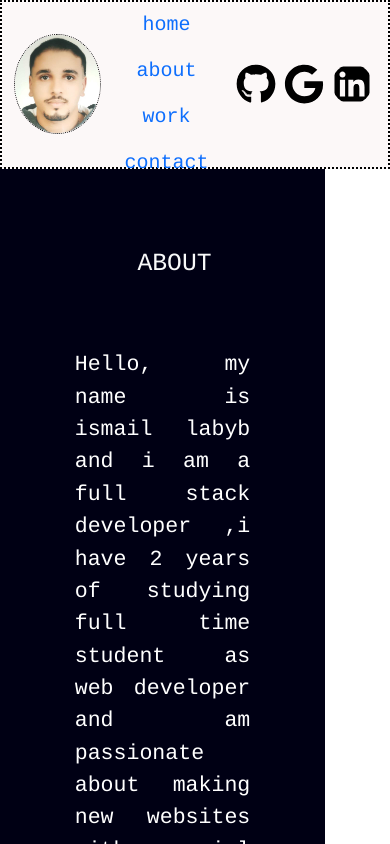
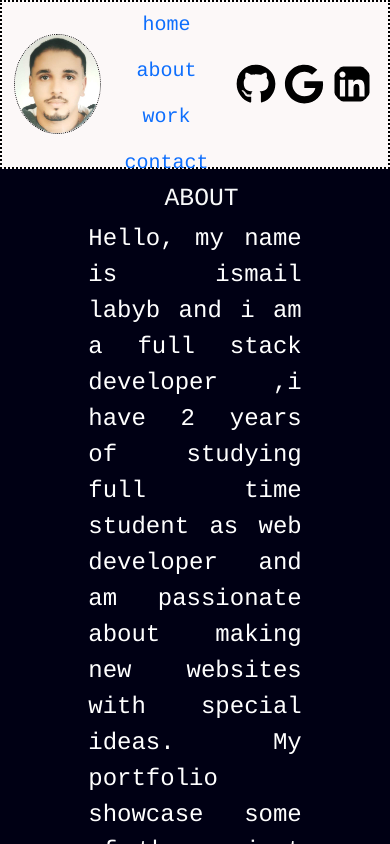
Before and after one commit to labybismail/portfolio1, a React (Create React App) app: page /About in a window 390 px wide. Shown: the top 844 px of the page. Built offline with nearby package versions, Linux system fonts and the light colour scheme.

Commit message:
some edits for home&about

```diff
--- a/src/App.css
+++ b/src/App.css
@@ -5,8 +5,15 @@
 #spanLink{left:40px;bottom:80px;position: absolute;}
 #githubLink,#mailLink,#linkedinLink{border-radius:50%;width:40px;height:40px;}
 .divsStyle{position:absolute;display:flex;justify-content:center;align-items:center;width:60px;height:60px;border-radius:50%;background-color:aliceblue;right:5px;}
-.pStyle{position:absolute;color:whitesmoke;right:80px;}
+.pStyle{position:absolute;color:whitesmoke;right:80px;font-size: 20px;}
 .cardsStyle{width:380px;height:200px;background-size:cover;border-radius:12px;position:relative}
+.div1HomeStyle{background-color:rgba(87,36,233,0.88);height:100vh;}
+.div2HomeStyle{height:100%;display:flex; align-items:center;}
+.pHomeStyle{text-align:justify;color:white;margin:auto;}
+.div1About{background-color:rgb(0,0,20);height:100vh;}
+.h2About{margin-top:80px}
+.pAbout{text-align:justify;margin-top:70px;font-size:24px;}
+.div1Contact{background-color:rgb(0,0,20);height:100vh}
 @media screen and (max-width:1200px) {
     #sidebar{
         height: 20vh;
@@ -36,5 +43,21 @@
     }.pagesDiv{
         margin: auto;
 
+    }.div1HomeStyle{
+        height:80vh;
+        margin-bottom:0;
+    }
+    .div1About{
+        height: 80vh;
+        font-size: 22px;
+    }.pAbout{
+        margin-top: 0;
+    }.h2About{
+        margin-top: 15px;
+    }
+    .div1Contact{
+        height: 80vh;
+    }.pStyle{
+        font-size: 15px;
     }
 }
--- a/src/components/about.js
+++ b/src/components/about.js
@@ -1,9 +1,9 @@
 import { Link } from "react-router-dom";
 export default function About(){
   return(
-    <div className="col-10" style={{backgroundColor:"rgb(0,0,20)",height:"100vh"}}>
-      <h2 className="col-2 mx-auto text-light " style={{marginTop: "80px"}}>ABOUT</h2>
-      <p className="col-7 mx-auto text-white fs-4" style={{textAlign:"justify",marginTop: "70px"}}> Hello, my name is ismail labyb and i am a full stack developer ,i have 2 years of studying full time student as web developer and am passionate about making new websites with special ideas. My portfolio showcase some of the project i have worked in this two years and my skills in js, sql, php, react...</p>
+    <div className="col-xl-10 col-12 div1About " >
+      <h2 className="col-2 mx-auto text-light h2About ">ABOUT</h2>
+      <p className="col-7 mx-auto text-white  pAbout"> Hello, my name is ismail labyb and i am a full stack developer ,i have 2 years of studying full time student as web developer and am passionate about making new websites with special ideas. My portfolio showcase some of the project i have worked in this two years and my skills in js, sql, php, react...</p>
       <div className="col-2 mx-auto">
         <Link to="/work" className="nav-link">
             <button className="btn btn-lg btn-outline-warning mt-2 ms-3">Work</button>
--- a/src/components/contact.js
+++ b/src/components/contact.js
@@ -11,21 +11,21 @@ export default function Contact(){
     const div4Style={top: "480px"}
     return(
         <>
-        <div className="col-10  position-relative " style={{backgroundColor:"rgb(0,0,20)",height:"100vh"}}>
-            <p class="pStyle fs-5 " style={{top:"235px"}} >labybismail.dev@gmail.com</p>
+        <div className="col-12 col-xl-10  position-relative div1Contact">
+            <p class="pStyle" style={{top:"235px"}} >labybismail.dev@gmail.com</p>
             <div class="col-2 divsStyle " style={div1Style}>
                 <img src={googleIcon} style={styleImg}  alt="mail" />
             </div>
 
-            <p class="pStyle fs-5 " style={{top:"324px"}}>https://github.com/labybismail/portfolio1</p>
+            <p class="pStyle" style={{top:"324px"}}>https://github.com/labybismail/portfolio1</p>
             <div class="col-2 divsStyle" style={div2Style}>
                 <img src={githubIcon}  style={styleImg}  alt="github" />
             </div>
-            <p class="pStyle fs-5 " style={{top:"415px"}}>https://www.linkedin.com/in/labybismail</p>
+            <p class="pStyle" style={{top:"415px"}}>https://www.linkedin.com/in/labybismail</p>
             <div class="col-2 divsStyle" style={div3Style}>
                 <img src={linkedinIcon}  style={styleImg}  alt="linkedin" />
             </div>
-            <p class="pStyle fs-5 " style={{top:"495px"}}>+212 681 33 23 02</p>
+            <p class="pStyle" style={{top:"495px"}}>+212 681 33 23 02</p>
             <div class="col-2 divsStyle" style={div4Style}>
                 <img src={phoneIcon}  style={styleImg}  alt="phone" />
             </div>
--- a/src/components/home.js
+++ b/src/components/home.js
@@ -1,12 +1,10 @@
 import 'bootstrap/dist/css/bootstrap.min.css';
 export default function Home(){
-    const div1HomeStyle={backgroundColor:"rgba(87,36,233,0.88)",height:"100vh"}
-    const div2HomeStyle={height:"99vh",display:"flex", justifyContent:"center", alignItems:"center", flexDirection:"column"}
-    const pHomeStyle={textAlign:"center",color:"white",marginBottom:'30px',textAlign:'justify'}
+
     return(
-        <div className="col-10" style={div1HomeStyle}>
-            <div className="col-12 " style={div2HomeStyle} >
-                <p className="col-8 fs-2  " style={pHomeStyle}>My name is Ismail Labyb, and my portfolio is a representaion of all that i've learned  and accomplished as a web developement student</p>
+        <div className="col-xl-10 col-12 div1HomeStyle" >
+            <div className="col-12  div2HomeStyle" >
+                <p className="col-8 fs-2 pHomeStyle  " >My name is Ismail Labyb, and my portfolio is a representaion of all that i've learned  and accomplished as a web developement student</p>
             </div>
         </div>
     )
--- a/src/components/layout.js
+++ b/src/components/layout.js
@@ -29,13 +29,13 @@ export default function Layout(){
               </ul>
               </div>
               <div className="col-lg-3 d-flex " id="spanLink" >
-                  <a href="https://github.com/labybismail/portfolio1" target="_blank">
+                  <a href="https://github.com/labybismail/portfolio1" target="_blank" rel="noreferrer">
                     <img src={githubIcon} className="m-1" id="githubLink"   alt="github" />
                   </a>
-                  <a href="mailto:labybismail.dev@gmail.com" target="_blank">
+                  <a href="mailto:labybismail.dev@gmail.com" target="_blank" rel="noreferrer">
                     <img src={googleIcon} className="m-1" id="mailLink"   alt="mail" />
                   </a>
-                  <a href="https://www.linkedin.com/in/labybismail" target="_blank">
+                  <a href="https://www.linkedin.com/in/labybismail" target="_blank" rel="noreferrer">
                     <img src={linkedinIcon} className="m-1" id="linkedinLink"   alt="linkedin" />
                   </a>
               </div>
```
